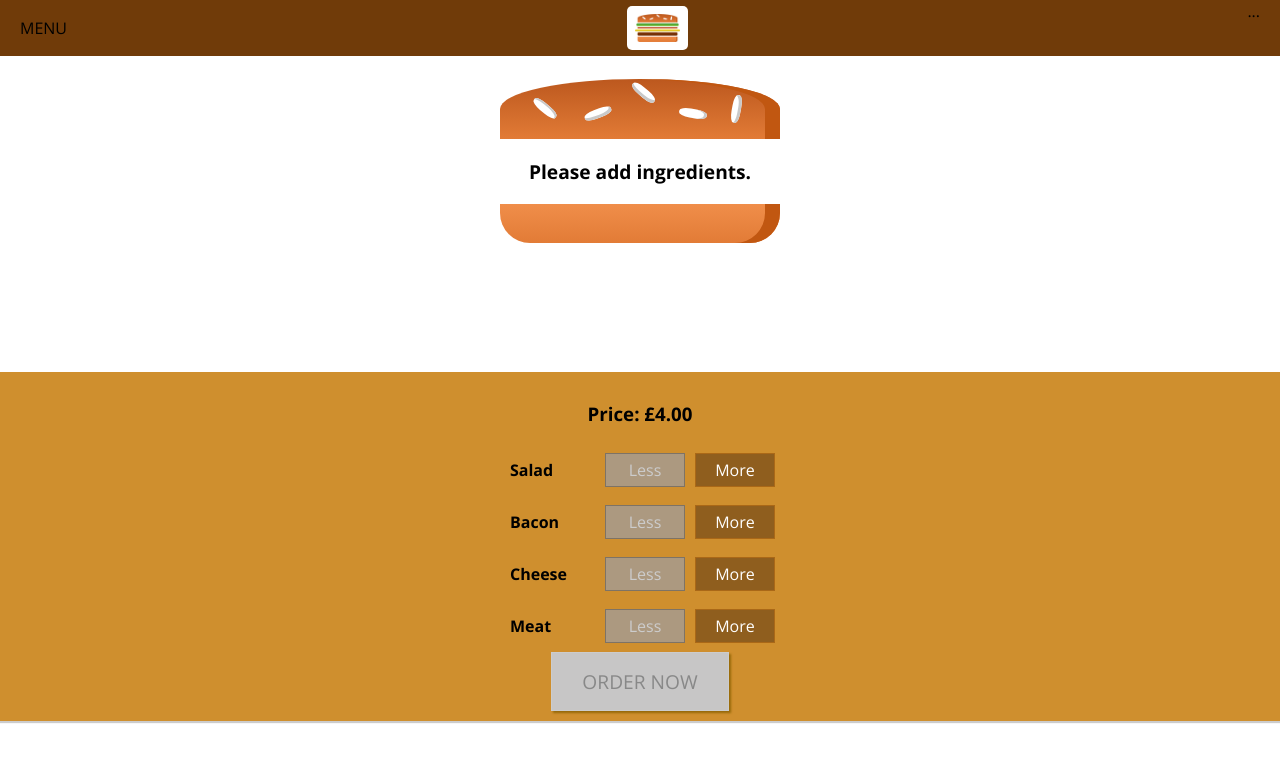
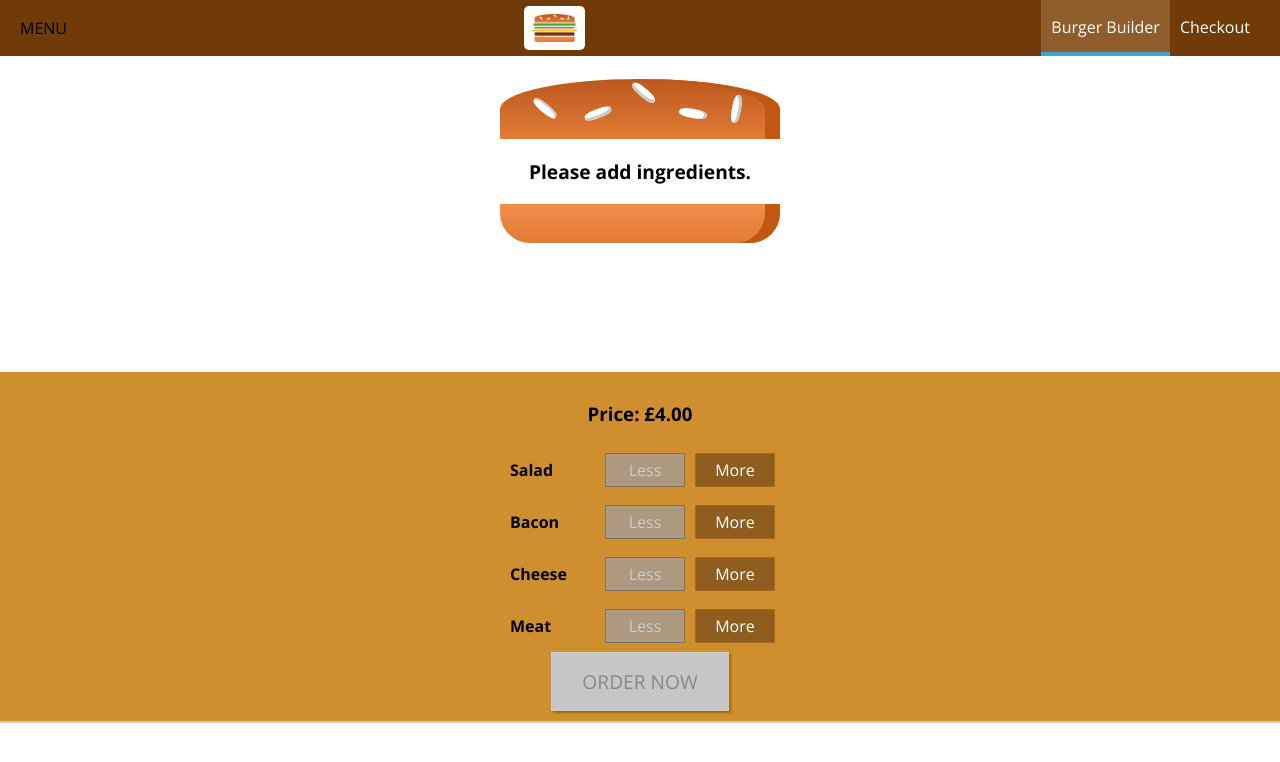
Before and after one commit to danielzucchi/burger-builder, a React app: page / in a window 1280 px wide. Shown: the top 762 px of the page. Built offline with nearby package versions, Linux system fonts and the light colour scheme.

Commit message:
Start of Nav items

```diff
--- /dev/null
+++ b/src/components/Nav/NavItems/NavItem/NavItem.css
@@ -0,0 +1,25 @@
+.NavItem {
+  margin: 0;
+  box-sizing: border-box;
+  display: flex;
+  height: 100%;
+  align-items: center;
+}
+
+.NavItem a {
+  color: white;
+  text-decoration: none;
+  height: 100%;
+  padding: 16px 10px;
+  border-bottom: 4px solid transparent;
+  box-sizing: border-box;
+  display: block;
+}
+
+.NavItem a:hover,
+.NavItem a:active,
+.NavItem a.active {
+  background-color: #8F5C2C;
+  border-bottom: 4px solid #40A4C8;
+  color: white;
+}
--- /dev/null
+++ b/src/components/Nav/NavItems/NavItem/NavItem.js
@@ -0,0 +1,12 @@
+import React from "react";
+import classes from "./NavItem.css";
+
+const navItem = props => (
+    <li className={classes.NavItem}>
+        <a href={props.link} className={props.active ? classes.active : null}>
+            {props.children}
+        </a>
+    </li>
+);
+
+export default navItem;
--- /dev/null
+++ b/src/components/Nav/NavItems/NavItems.css
@@ -0,0 +1,8 @@
+.NavItems {
+  margin: 0;
+  padding: 0;
+  list-style: none;
+  display: flex;
+  align-items: center;
+  height: 100%;
+}
--- /dev/null
+++ b/src/components/Nav/NavItems/NavItems.js
@@ -0,0 +1,14 @@
+import React from "react";
+import NavItem from "./NavItem/NavItem";
+import classes from "./NavItems.css";
+
+const navItems = () => (
+    <ul className={classes.NavItems}>
+        <NavItem link="/" active>
+            Burger Builder
+        </NavItem>
+        <NavItem link="/">Checkout</NavItem>
+    </ul>
+);
+
+export default navItems;
--- a/src/components/Nav/Toolbar/Toolbar.js
+++ b/src/components/Nav/Toolbar/Toolbar.js
@@ -1,13 +1,16 @@
 import React from "react";
 import classes from "./Toolbar.css";
 import Logo from "../../Logo/Logo";
+import NavItems from "../NavItems/NavItems";
 
 const toolbar = props => (
-  <header className={classes.Toolbar}>
-    <div>MENU</div>
-    <Logo />
-    <nav>...</nav>
-  </header>
+    <header className={classes.Toolbar}>
+        <div>MENU</div>
+        <Logo />
+        <nav>
+            <NavItems />
+        </nav>
+    </header>
 );
 
 export default toolbar;
```
Also changed, not shown: 1 other file (tests, documents, lock files or other folders).
